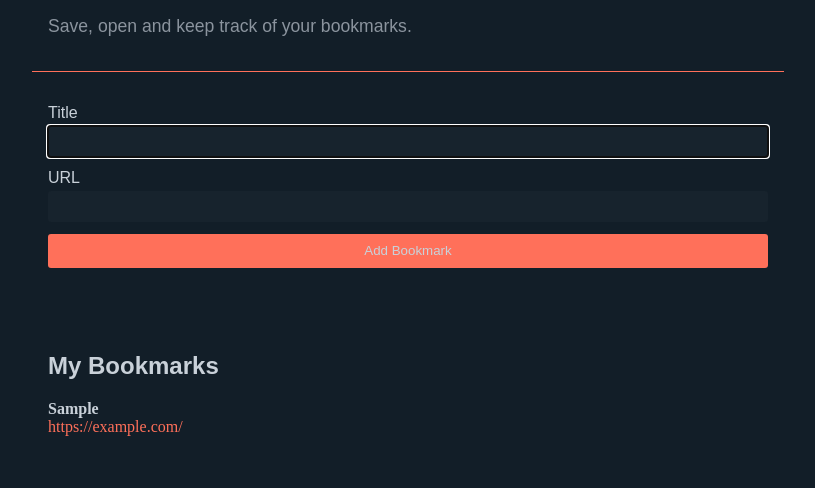
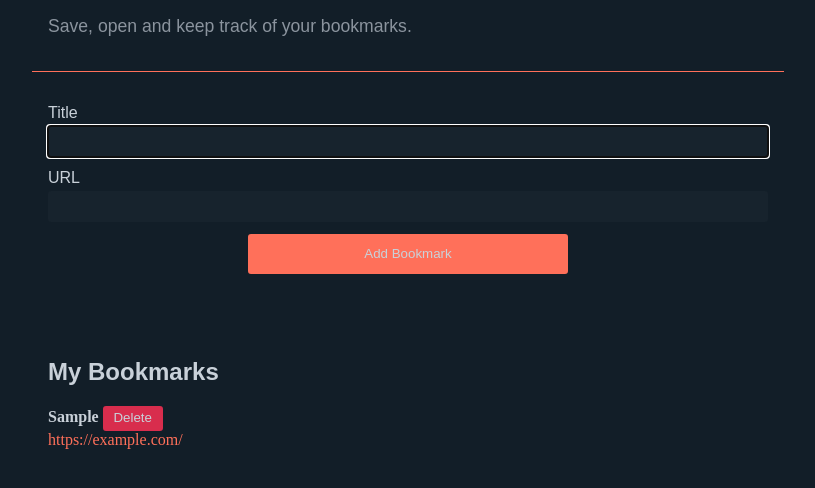
Before and after one commit to ThatMayBeTheCase/Bookmarks-lite, a plain HTML site: page index.html in a window 1280 px wide. Both pictures are taken after typing "Sample", "https://example.com" into the empty fields and a click on the button "Add Bookmark". Shown: the part 148-636 px from the top of the page, without its empty margins (232-1047 px from the left). Drawn offline with Linux system fonts and the light colour scheme.

Commit message:
Feat(Bookmark): delete button and confirmation for removing bookmarks (#5)
* feat(bookmarks): added button, css & eventlistener

* feat(bookmarks): confirm before deleting

```diff
--- a/assets/css/styles.css
+++ b/assets/css/styles.css
@@ -61,21 +61,34 @@ input {
     border: none;
     border-radius: 3px;
 }
+.add-btn {
+    margin: 0 auto;
+    width: 20rem;
+    padding: 0.6rem 0.9rem;
+}
 button {
+    font-family: var(--poppins);
     color: var(--text-color);
     background-color: var(--accent-color);
-    padding: .6rem .9rem;
-    border: 0;
+    border: solid;
     border-radius: 3px;
+    border-color: var(--accent-color);
 }
 button:hover {
     background-color: var(--bg-light);
-    border: solid;
-    border-color: var(--accent-color);
 }
 .error {
-    color: #b00020;
+    font-family: var(--poppins);
+    text-align: center;
+    color: #d82d4d;
     min-height: 1.25rem;
+}
+.delete-btn {
+    background-color: #d82d4d;
+    border-color: #d82d4d;
+    line-height: 10px;
+    height: 25px;
+    width: 60px;
 }
 #bookmark-section h2{
     font-family: var(--poppins);
--- a/assets/js/script.js
+++ b/assets/js/script.js
@@ -33,7 +33,12 @@ document.addEventListener('DOMContentLoaded', () => {
         for (const bm of bookmarks) {
             const li = document.createElement('li');
             li.innerHTML = `
-                <strong>${bm.title}</strong><br>
+
+                <strong>${bm.title}
+                    <button type="button" class="delete-btn" data-id="${bm.id}">
+                        Delete
+                    </button>
+                </strong><br>
                 <a href="${bm.url}" target="_blank" rel= "noopener noreferrer">
                 ${bm.url}
                 </a>
@@ -71,6 +76,24 @@ document.addEventListener('DOMContentLoaded', () => {
         titleInput.focus();
     });
 
+    list.addEventListener('click', (event) => {
+        if (event.target.matches('.delete-btn')) {
+            const id = event.target.dataset.id;
+
+            const ok = confirm('Are you sure you wanna delete this bookmark?');
+            if (!ok) {
+                return;
+            }
+
+            const index = bookmarks.findIndex(bm => bm.id === id);
+            if (index !== -1) {
+                bookmarks.splice(index, 1);
+                render();
+            }
+        }
+    });
+
+
     // first render (empty)
     render();
 });
--- a/index.html
+++ b/index.html
@@ -25,7 +25,7 @@
         <input id="url" name="url" type="url" required />
       </label>
 
-      <button type="submit">Add Bookmark</button>
+      <button class="add-btn" type="submit">Add Bookmark</button>
       <p id="form-error" aria-live="polite" class="error"></p>
     </form>
 
```
